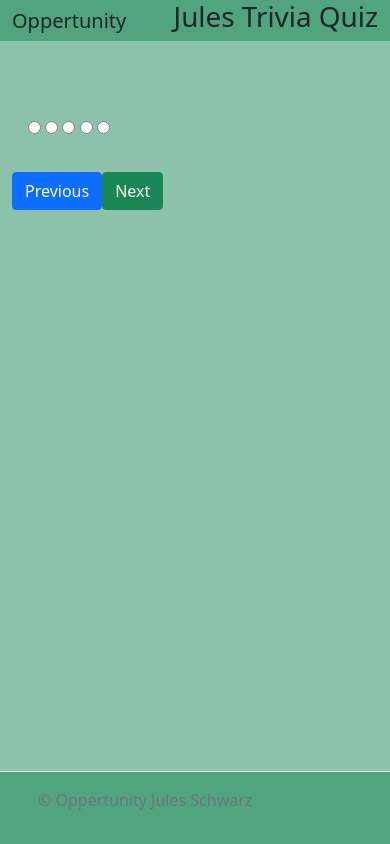
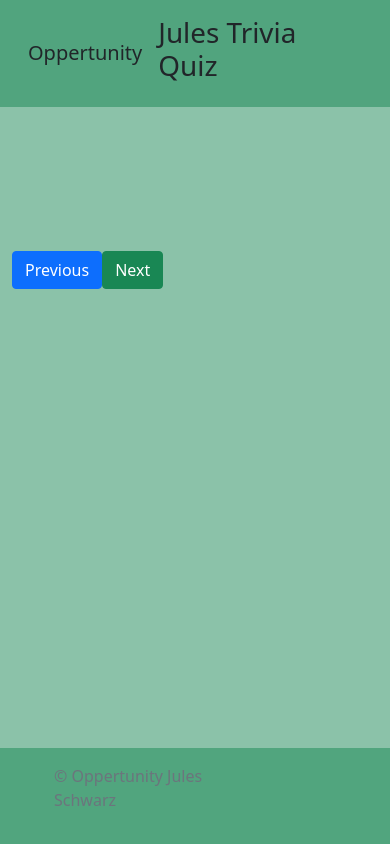
Before and after one commit to julzdoug/Trivia-Quiz-Jules-Schwarz, a PHP site: page /question.php in a window 390 px wide. Run offline with PHP 8.4, Linux system fonts and the light colour scheme; tables that the repository leaves empty or names only in its code hold one stand-in row (values such as "Sample post").

Commit message:
responsive mobile

```diff
--- a/css/style.css
+++ b/css/style.css
@@ -14,6 +14,12 @@
     height:100%;
     object-fit: cover;
 }
+main {
+    position: relative;
+    z-index: -1;
+    object-fit: cover;
+    display:block;
+}
 #backgroundimage {
     background: url("images/2384070.png");
     width: 1024px;
--- a/includes/db.php
+++ b/includes/db.php
@@ -22,8 +22,6 @@
     $sqlStatement = $dbConnection->query("SELECT * FROM `questions` WHERE `id` = $id");
     $row = $sqlStatement->fetch(PDO::FETCH_ASSOC);
 
-    print_r($row);
-
     return $row; // schould show a table row with data to a specific question back
 
 }
--- a/includes/footer.php
+++ b/includes/footer.php
@@ -1,5 +1,5 @@
   <!--Footer-->
-  <footer class="fixed-bottom d-flex flex-wrap justify-content-between align-items-center mb-0 py-3 my-4 border-top bg-success" style="--bs-bg-opacity: .5;">
+  <footer class="fixed-bottom d-flex align-items-stretch modal-body bg-success" style="--bs-bg-opacity: .5;">
     <div class="col-md-4 d-flex align-items-center">
       <a href="/" class="mb-3 me-2 mb-md-0 text-muted text-decoration-none lh-1">
         <svg class="bi" width="30" height="24"><use xlink:href="#bootstrap"></use></svg>
--- a/includes/header.php
+++ b/includes/header.php
@@ -1,5 +1,5 @@
 <!--Header-->
-<nav class="header d-flex align-items-center fixed-top bg-success" style="--bs-bg-opacity: .5;">
+<nav class="sticky-top d-flex align-items-stretch modal-body bg-success" style="--bs-bg-opacity: .5;">
   <div class="container-fluid container-xl d-flex align-items-center justify-content-between">
     <span class="navbar-brand">Oppertunity</span>
   <h1 class="col-md-8">Jules Trivia Quiz</h1>
--- a/includes/questionsheet.php
+++ b/includes/questionsheet.php
@@ -1,41 +1,36 @@
+<form id='quiz-form' action='question.php' onsubmit="return navigate('next');">
 <div class="container mt-sm-5 my-1">
     <div class="question ml-sm-5 pl-sm-5 pt-2">
         <div class="py-2 h5"><b><?php echo $question["question_text"]; ?></b></div>
         <br>
+        <?php
+        // This code is made to Check and only display the answer of the question data on mySQLAdmin
+        $correct = $question ["correct"];
+        //this will get the correct answer and count points for each correct answer
+        for ($a = 1; $a <= 5; $a++) {
+        $answerColumnName = "answer-" . $a;
+            if (isset($question[$answerColumnName]) && $question[$answerColumnName] !== '') {
+                $answerText = $question[$answerColumnName];
+
+            if ($correct === $answerColumnName) $value = 1;
+            else $value = 0;
+//this will return question with a radio button on display them
+            echo "<div class='form-check'>
+            <input class='form-check-input' type='radio' name='single-choice' id='$answerColumnName' value='$value'>
+            <label class='form-check-label' for='single-choice-0'><b>$answerText</b></label>
+            </div>";
+            }
+        }
+        ?>
         <br>
-        <div class="ml-md-3 ml-sm-3 pl-md-5 pt-sm-0 pt-3 m-3" id="options">
-            <label class="options"><b><?php echo $question['answer-1']; ?></b>
-                <input type="radio" name="radio">
-                <span class="checkmark"></span>
-            </label>
-            <label class="options"><b><?php echo $question['answer-2']; ?></b>
-
-                <input type="radio" name="radio">
-                <span class="checkmark"></span>
-            </label>
-            <label class="options"><b><?php echo $question['answer-2']; ?></b>
-
-                <input type="radio" name="radio">
-                <span class="checkmark"></span>
-            </label>
-            <label class="options"><b><?php echo $question['answer-4']; ?></b>
-
-                <input type="radio" name="radio">
-                <span class="checkmark"></span>
-            </label>
-            <label class="options"><b><?php echo $question['answer-5']; ?></b>
-
-                <input type="radio" name="radio">
-                <span class="checkmark"></span>
-            </label>
         </div>
-    </div>
     <div class="d-flex align-items-center pt-3">
         <div id="prev">
             <button class="btn btn-primary">Previous</button>
         </div>
         <div class="ml-auto mr-sm-5">
-            <button class="btn btn-success">Next</button>
+            <button class="btn btn-success" type='submit'>Next</button>
         </div>
     </div>
 </div>
+</form>
--- a/includes/video.php
+++ b/includes/video.php
@@ -1,5 +1,5 @@
 
-  <div class="container d-flex align-items-stretch mb-3 mt-5 modal-body">
+  <div class="container d-flex align-items-stretch mt-0 modal-body">
          <!-- Link:https://startbootstrap.com/snippets/video-header -->
   <video class="vids hidden-xs hidden-sm hidden-md hidden-custom videosize embed-responsive-item" playsinline="playsinline" autoplay="autoplay" muted="muted" loop="loop">
     <source src="images/Bar Pub Quiz Trivia Night Animated Template - Made with PosterMyWall.mp4" type="video/mp4">
--- a/question.php
+++ b/question.php
@@ -13,11 +13,13 @@
 
 <body class="bg-success" style="--bs-bg-opacity: .5;">
     <?php require "includes/db.php";
-    $id = 101;
+    $id = 121;
     $question = fetchQuestionByID($id, $dbConnection);
     ?>
     <?php include "includes/header.php" ?>
+    <div class="mt-5">
     <?php include "includes/questionsheet.php" ?>
+    </div>
     <?php include "includes/footer.php" ?>
 
 
```
Also changed, not shown: includes/maindd.php (+5 -4 lines), index.php (+7 -0 lines), ReadMeTrivia.md.
